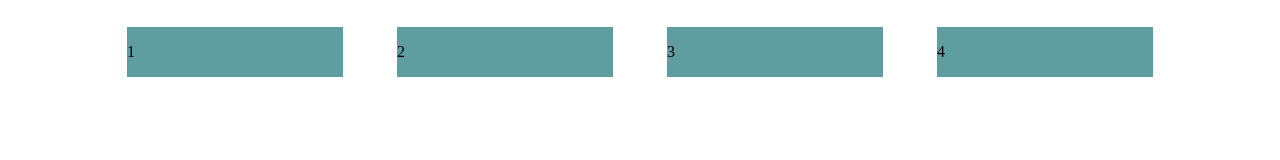
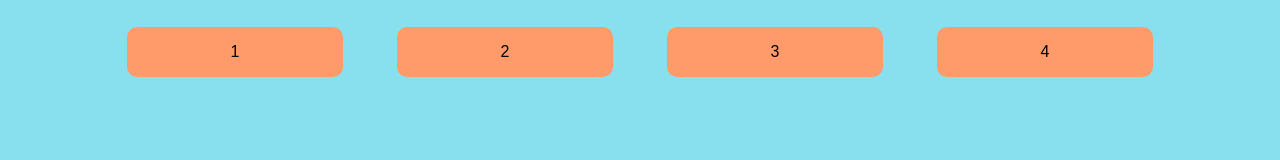
Before and after one commit to tonigutierrez/clase-9, a plain HTML site: page index.html in a window 1280 px wide. Drawn offline with Linux system fonts and the light colour scheme.

Commit message:
segundo commit

```diff
--- a/style.css
+++ b/style.css
@@ -1,15 +1,19 @@
 body{
     max-width: 1080px;
     margin: auto;
+    background-color: #88E0EF;
+    font-family: Arial;
 }
 
 
 
 .col{
-    background-color: cadetblue;
+    background-color: #FF9B6A;
     margin: 2.5%;
     width: 20%;
     float: left;
+    border-radius: 10px;
+    text-align: center;
 }
 
 /*SEGUNDO NIVEL */
@@ -17,11 +21,13 @@ body{
 @media screen and (max-width: 800px) {
     body{
         width: 100%;
+        background-color: #161E54;
     }
 
       .col{
         width: 40%;
         margin: 5%;
+        background-color: #FF5151;
     }
 }
 
@@ -31,10 +37,12 @@ body{
 @media screen and (max-width: 360px) {
     body{
         width: 100%;
+        background-color: #FF5151;
     }
 
       .col{
         width: 98%;
         margin: 1%;
+        background-color: #88E0EF;
     }
 }
```
